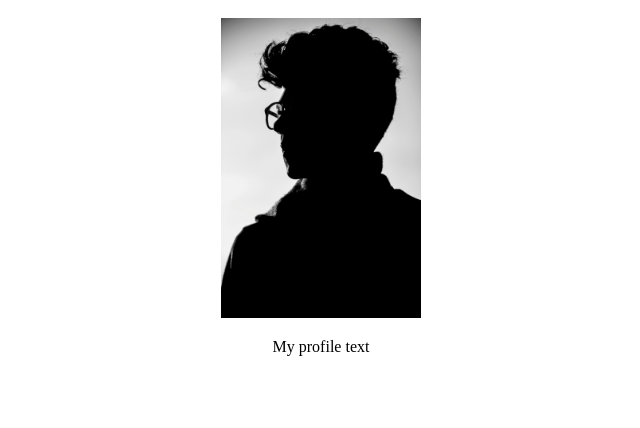
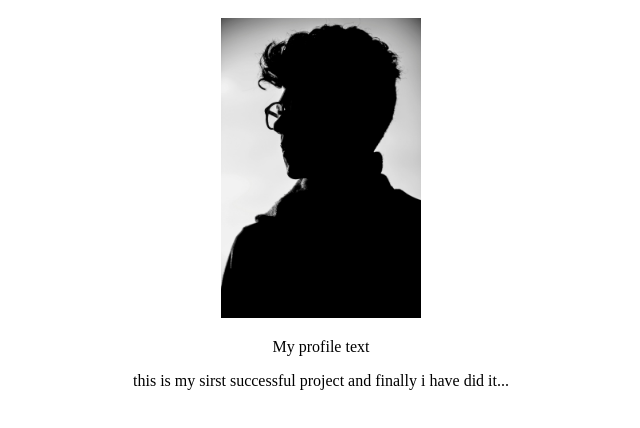
Before and after one commit to SVarshini31/practise-tasks, a plain HTML site: page index.html in a window 1280 px wide. Shown: the part 120-548 px from the top of the page, without its empty margins (319-959 px from the left). Drawn offline with Linux system fonts and the light colour scheme.

Commit message:
added paragraph

```diff
--- a/index.html
+++ b/index.html
@@ -11,6 +11,7 @@
     <h1>new name</h1>
     <img width=200pxl src="profile.jpeg" alt="">
     <p>My profile text</p>
+    <p>this is my sirst successful project and finally i have did it...</p>
 </center>
 </body>
 </html>
```
